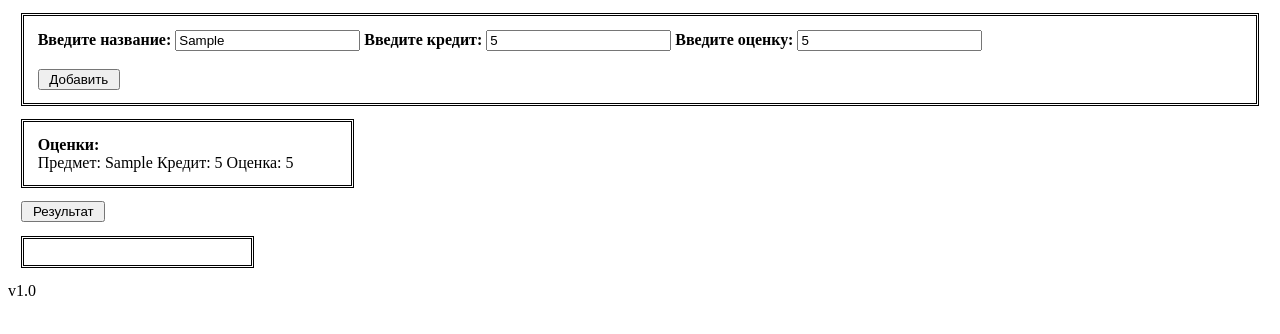
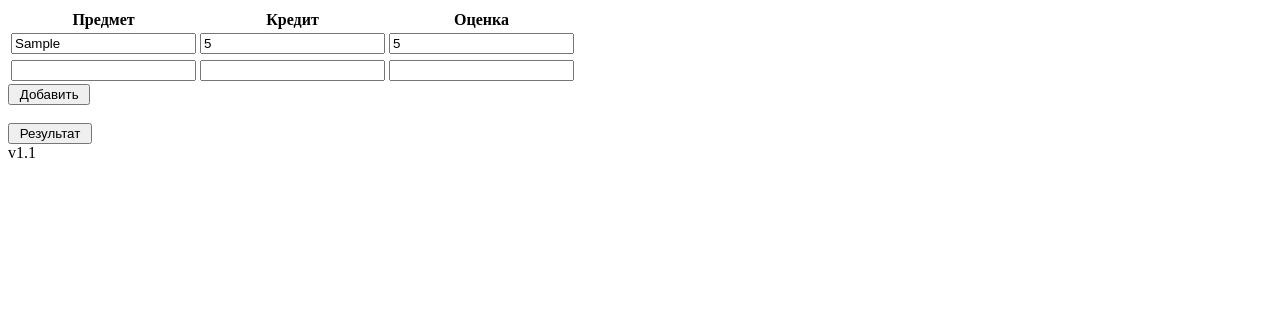
Before and after one commit to vladyslav-kurenko-nure/rating-nure, a plain HTML site: page index.html in a window 1280 px wide. Both pictures are taken after typing "Sample", "5", "5" into the empty fields and a click on the button "Добавить". Drawn offline with nearby package versions, Linux system fonts and the light colour scheme.

Commit message:
version 1.1

```diff
--- a/index.html
+++ b/index.html
@@ -2,30 +2,38 @@
 <html lang=ru>
   <head>
     <meta charset="utf-8">
-    <titleРейтинг</title>
+    <title>Рейтинг</title>
+    <style>
 
+    </style>
+    <script src="https://ajax.googleapis.com/ajax/libs/jquery/3.5.1/jquery.min.js"></script>
       <script type="text/javascript">
-        var rez=0;
-        var m_grades = [];
-        var m_credits = [];
+        let m_grades = [];
+        let m_credits = [];
 
-        function enterButtonClick()
+        function addButtonClick()
         {
-          var str1 = document.getElementById("textsub").value;
-
-          var str2 = document.getElementById("textcred").value;
-          m_credits.push(parseFloat(str2));
-
-          var str3 = document.getElementById("textgrad").value;
-          m_grades.push(1*str3);
-
-          document.getElementById("divgrades").innerHTML+="<br>Предмет: " +str1+" Кредит: " + str2+" Оценка: "+str3;
-          console.log(m_credits);
+          $('#gradestable').find('tbody')
+                          .append('<tr>')
+                          .append('<td><input type="text" autocomplete="off" class="textsub" value=""></td>')
+                          .append('<td><input type="number" autocomplete="off" class="textcred" value=""></td>')
+                          .append('<td><input type="number" autocomplete="off" class="textgrad" value=""></td>')
+                          .append('</tr>');
         }
 
         function okButtonClick()
         {
-          var sumcred=0;
+          let rez=0;
+          for (var i = 0; i < $('.textcred').length; i++) {
+            m_credits.push($('.textcred')[i].value*1);
+          }
+          console.log(m_credits);
+          for (var i = 0; i < $('.textgrad').length; i++) {
+            m_grades.push($('.textgrad')[i].value*1);
+          }
+          console.log(m_grades);
+
+          let sumcred=0;
           for (var i = 0; i < m_credits.length; i++) {
             sumcred+=m_credits[i];
           }
@@ -33,29 +41,32 @@
             rez=rez+(m_grades[i]*m_credits[i]);
           }
           rez=rez/sumcred*0.9;
-          document.getElementById("divrez").innerHTML=rez;
+          rez=rez.toFixed(2)*1;
+          alert(rez);
+          m_grades.length=0;
+          m_credits.length=0;
+          rez=0;
         }
       </script>
   </head>
 
   <body>
-    <div id="divform" style="border-style:double; margin:10pt; padding:10pt;">
-      <form action="index.html" method="post">
-        <b> Введите название: </b>
-        <input type="text" id="textsub" value="">
-        <b> Введите кредит: </b>
-        <input type="number" id="textcred" value="">
-        <b> Введите оценку: </b>
-        <input type="number" id="textgrad" value="">
-        <br> <br>
-        <input type="button" id="enterbutton" value=" Добавить " onclick="enterButtonClick()">
-      </form>
-    </div>
-    <div id="divgrades" style="border-style:double; margin:10pt; padding:10pt; width:300px">
-      <b>Оценки:</b>
-    </div>
-  <input type="button" id="okbutton" value=" Результат " style="margin-left: 10pt" onclick="okButtonClick()">
-  <div id="divrez" style="border-style:double; margin:10pt; padding:10pt; width:200px"></div>
-  <footer>v1.0</footer>
+<table id="gradestable">
+  <tr>
+    <th>Предмет</th>
+    <th>Кредит</th>
+    <th>Оценка</th>
+  </tr>
+  <tr>
+    <td><input type="text" autocomplete="off" class="textsub" value=""></td>
+    <td><input type="number" autocomplete="off" class="textcred" value=""></td>
+    <td><input type="number" autocomplete="off" class="textgrad" value=""></td>
+  </tr>
+</table>
+
+  <input type="button" id="addbutton" value=" Добавить " onclick="addButtonClick()">
+  <br><br>
+  <input type="button" id="okbutton" value=" Результат " onclick="okButtonClick()">
+  <footer>v1.1</footer>
   </body>
 </html>
```
